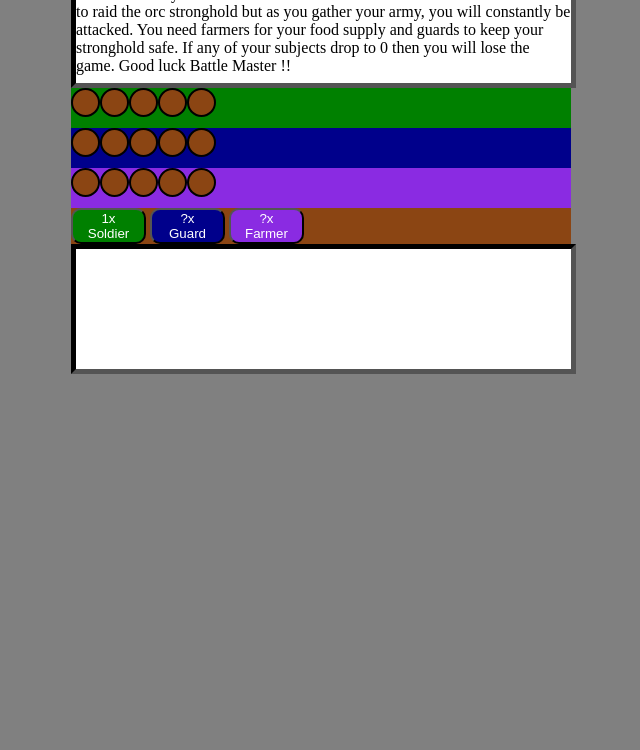
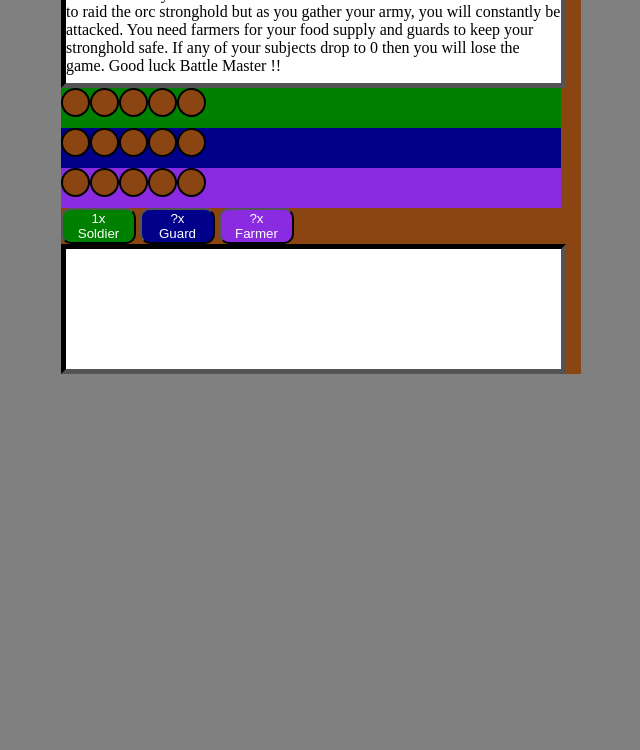
Before and after one commit to Ninedeadeyes/BattleMaster2, a plain HTML site: page index.html in a window 1280 px wide. Shown: the part 50-800 px from the top of the page, without its empty margins (319-959 px from the left). Drawn offline with Linux system fonts and the light colour scheme.

Commit message:
Update style.css

```diff
--- a/style.css
+++ b/style.css
@@ -9,7 +9,7 @@ background-color:grey;
 #maincontainer
 {
 margin:auto;
-max-width: 500px;
+max-width: 520px;
 height:100%;
 background-color: saddlebrown;
 }
```
